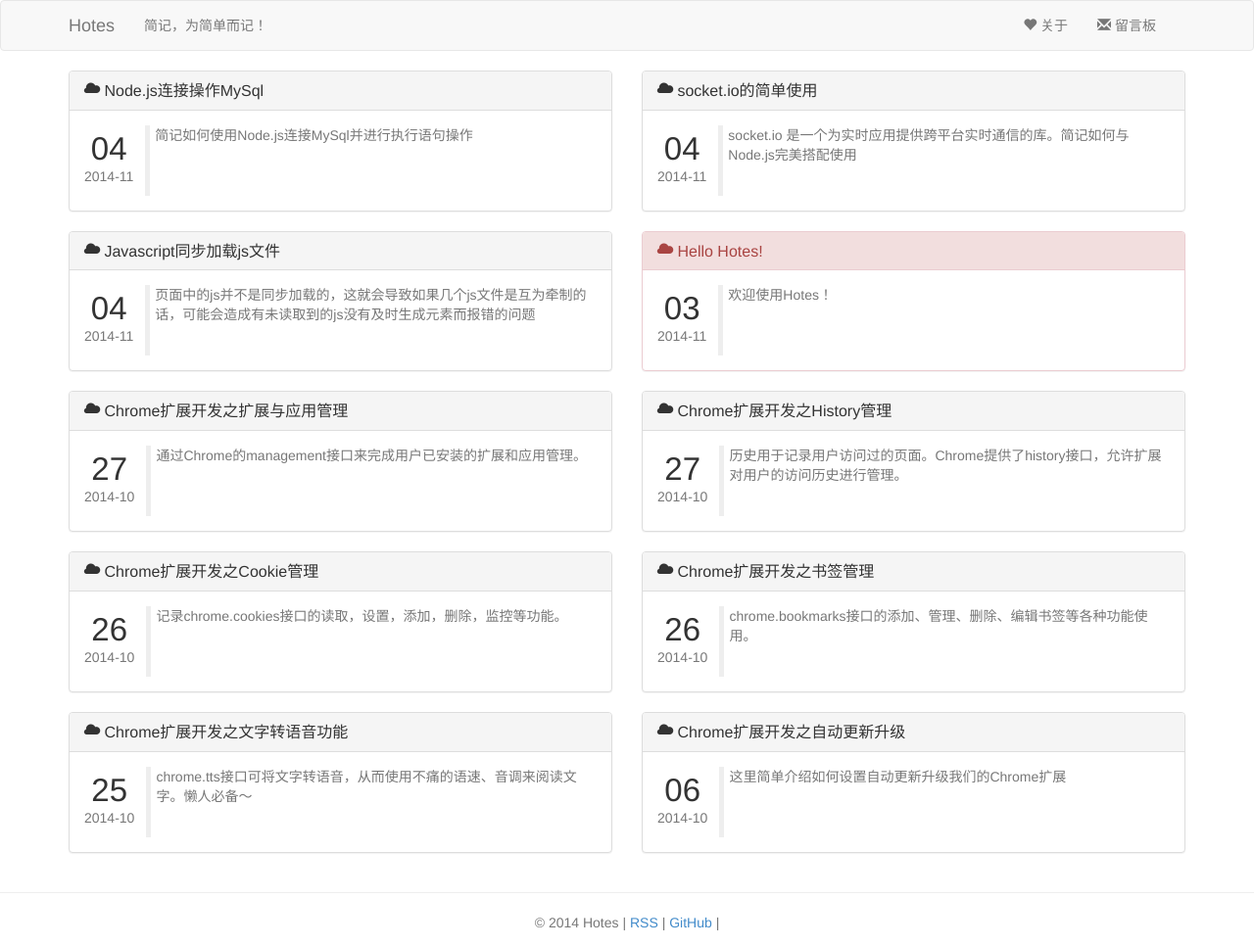
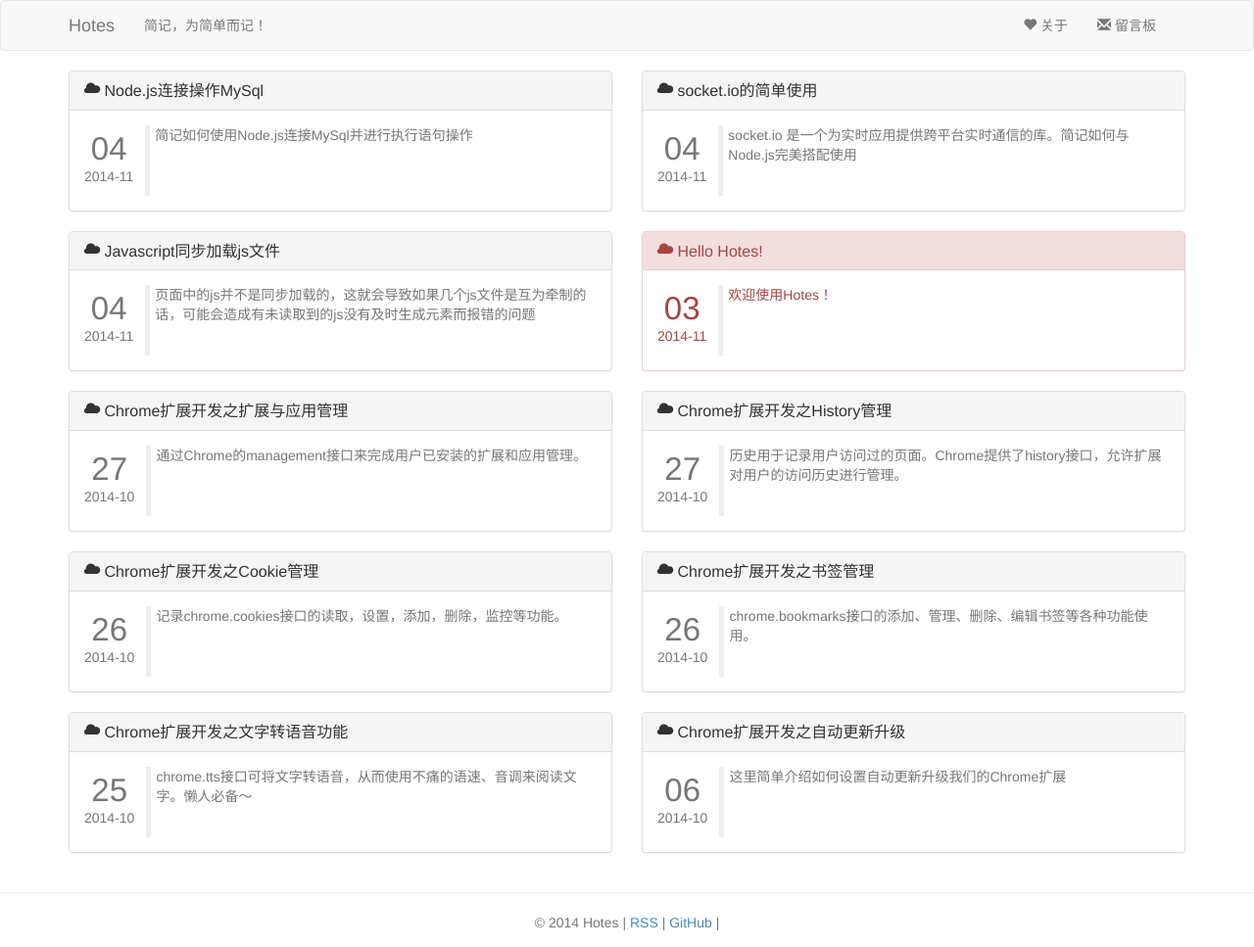
Before and after one commit to h01/h01.github.io, a Jekyll site: the page built from pages/index.markdown, in a window 1280 px wide. Shown: the whole page at 98% size. Built offline with Jekyll 4.4.1, drawn with Linux system fonts in a browser that asks for light colours; comment, search, counter and statistics services are not loaded.

Commit message:
添加文字|日期颜色随设置主题变化

```diff
--- a/pages/index.markdown
+++ b/pages/index.markdown
@@ -14,10 +14,10 @@ permalink: /index.html
 				<div class="panel-body">
 					<div class="media">
 						<div class="pull-left" align="center">
-							<p style="font-size: 33px;margin-bottom: -5px;">{{ post.date | date: "%d" }}</p>
-							<p class="text-muted">{{ post.date | date: "%Y-%m" }}</p>
+							<p style="font-size: 33px;margin-bottom: -5px;" class="text-{% if post.style %}{{ post.style }}{% else %}{{ "muted" }}{% endif %}">{{ post.date | date: "%d" }}</p>
+							<p class="text-{% if post.style %}{{ post.style }}{% else %}{{ "muted" }}{% endif %}">{{ post.date | date: "%Y-%m" }}</p>
 						</div>
-						<div class="media-body text-muted" style="padding-left: 5px;">
+						<div class="media-body text-{% if post.style %}{{ post.style }}{% else %}{{ "muted" }}{% endif %}" style="padding-left: 5px;">
 							{{ post.desc }}
 						</div>
 					</div>
```
